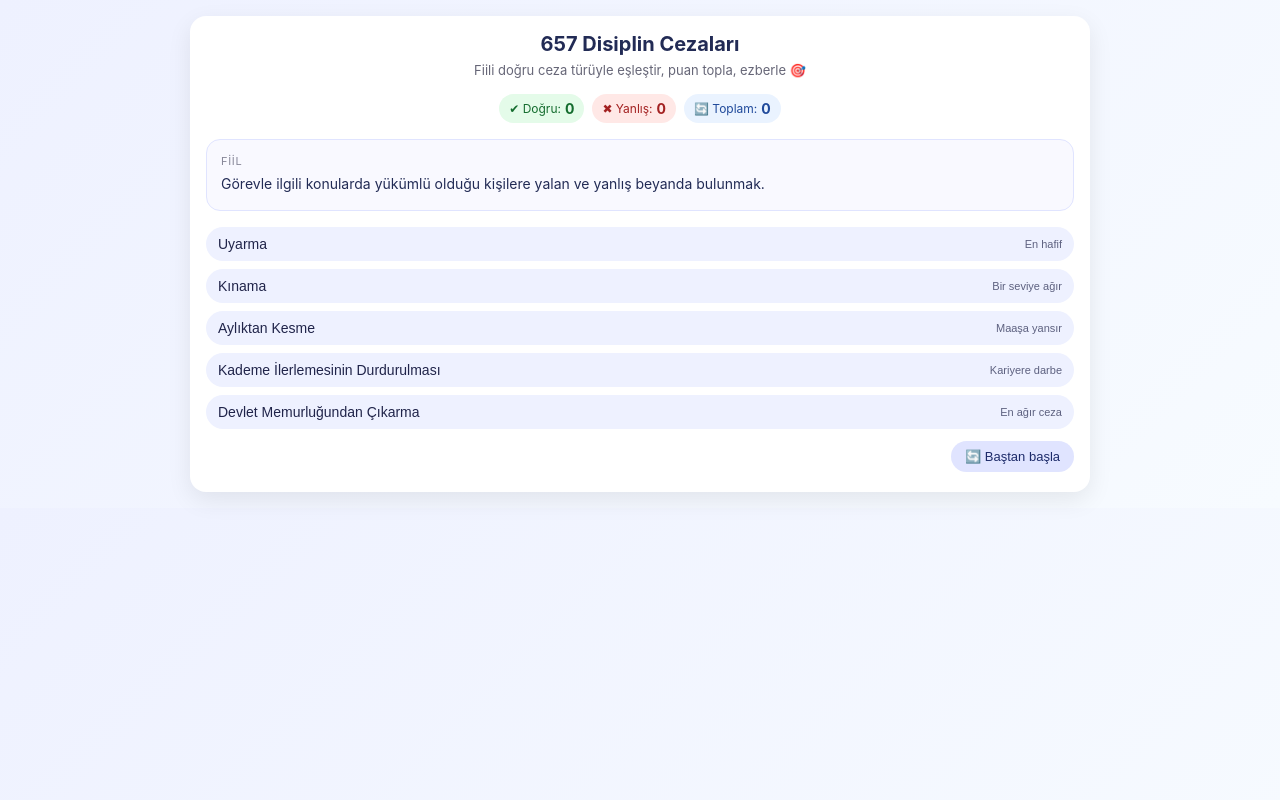
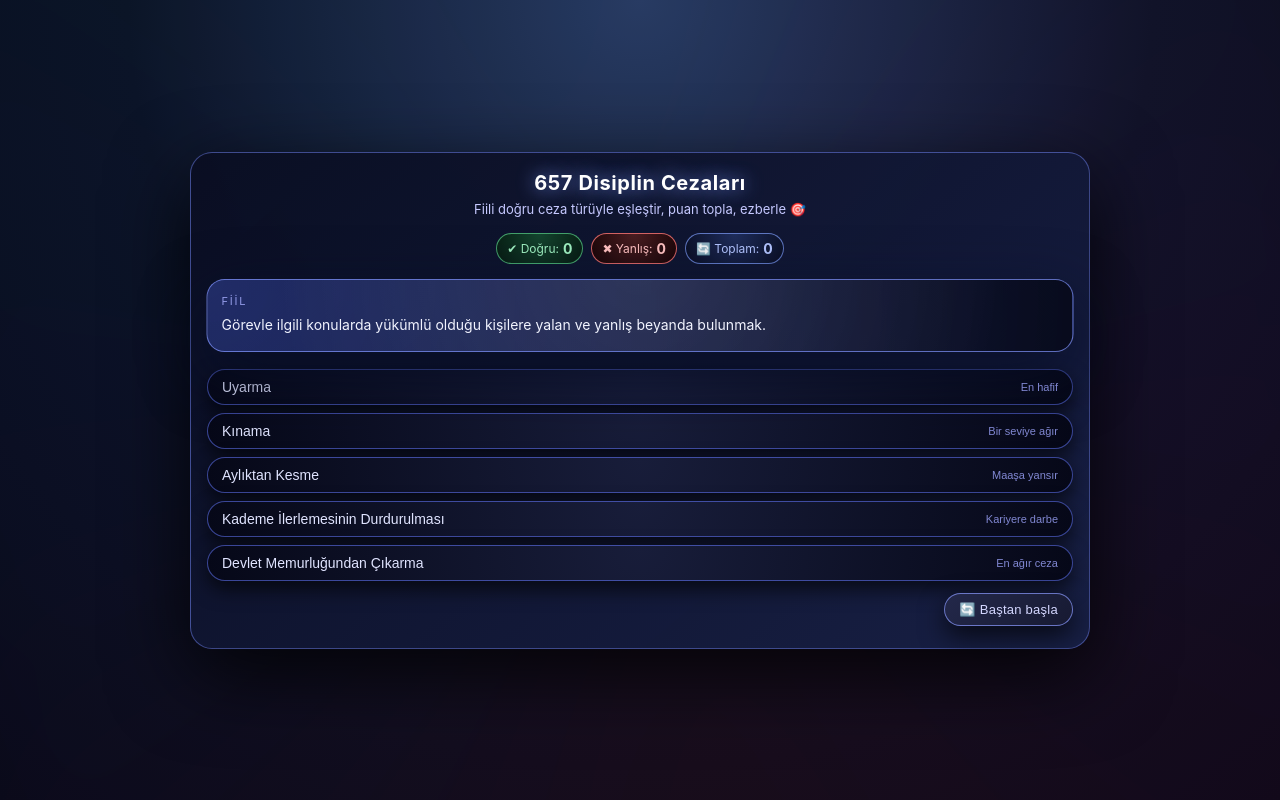
Before and after one commit to melihhk/657-disiplin-oyunu, a plain HTML site: page index.html in a window 1280 px wide. Drawn offline with Linux system fonts and the light colour scheme.

Commit message:
Revamp styles and animations in index.html
Updated styles and animations for improved aesthetics. Enhanced feedback and button interactions.

```diff
--- a/index.html
+++ b/index.html
@@ -9,33 +9,64 @@
 
     body {
       font-family: -apple-system, BlinkMacSystemFont, "Segoe UI", Arial, sans-serif;
-      background: linear-gradient(135deg, #eef1ff, #f7fbff);
       margin: 0;
+      min-height: 100vh;
       padding: 16px;
       display: flex;
       justify-content: center;
+      align-items: center;
+      background: radial-gradient(circle at top, #28335a 0, #080b18 50%, #02030a 100%);
+      color: #f5f7ff;
+      overflow-x: hidden;
+    }
+
+    /* Arkada yavaş dönen renk bulutu */
+    body::before {
+      content: "";
+      position: fixed;
+      inset: -50%;
+      z-index: -1;
+      background: conic-gradient(
+        from 180deg,
+        #4b6bff33,
+        #0cd3ff22,
+        #a855ff33,
+        #ff4b9233,
+        #4b6bff33
+      );
+      filter: blur(90px);
+      opacity: 0.4;
+      animation: spinGlow 22s linear infinite;
+    }
+
+    @keyframes spinGlow {
+      0% { transform: rotate(0deg); }
+      100% { transform: rotate(360deg); }
     }
 
     .app {
       width: 100%;
       max-width: 900px;
-      background: #ffffff;
-      border-radius: 16px;
-      padding: 16px 16px 20px;
-      box-shadow: 0 8px 25px rgba(0,0,0,0.08);
+      background: linear-gradient(140deg, rgba(10,14,34,0.96), rgba(24,32,70,0.98));
+      border-radius: 22px;
+      padding: 18px 16px 22px;
+      box-shadow: 0 26px 80px rgba(0,0,0,0.8);
+      border: 1px solid rgba(120,140,255,0.45);
     }
 
     h1 {
       font-size: 20px;
       margin: 0 0 6px;
       text-align: center;
-      color: #222b55;
+      color: #ffffff;
+      letter-spacing: 0.03em;
+      text-shadow: 0 0 18px rgba(123,152,255,0.85);
     }
 
     .subtitle {
       text-align: center;
       font-size: 13px;
-      color: #667;
+      color: #c6c9ff;
       margin-bottom: 16px;
     }
 
@@ -54,13 +85,26 @@
       display: flex;
       align-items: center;
       gap: 4px;
-      background: #f2f3ff;
-      color: #333;
+      background: radial-gradient(circle at top, #1d2340, #0c1022);
+      color: #e7e9ff;
+      border: 1px solid rgba(116,134,255,0.5);
     }
 
-    .stat.good { background: #e4fbe9; color: #146c2e; }
-    .stat.bad  { background: #ffe8e6; color: #a32121; }
-    .stat.total{ background: #eaf3ff; color: #204a9b; }
+    .stat.good {
+      background: radial-gradient(circle at top, #14452f, #071b12);
+      color: #9ff0c1;
+      border-color: rgba(92,214,142,0.7);
+    }
+    .stat.bad  {
+      background: radial-gradient(circle at top, #4a1e22, #190507);
+      color: #ffc0c0;
+      border-color: rgba(255,120,120,0.8);
+    }
+    .stat.total{
+      background: radial-gradient(circle at top, #1f2d5c, #0a0f24);
+      color: #b3c5ff;
+      border-color: rgba(129,160,255,0.7);
+    }
 
     .badge {
       font-weight: 700;
@@ -68,25 +112,56 @@
     }
 
     .card {
-      background: #f9f9ff;
-      border-radius: 14px;
+      position: relative;
+      background: radial-gradient(circle at top left, rgba(83,111,255,0.3), rgba(8,11,28,0.98));
+      border-radius: 18px;
       padding: 14px 14px 16px;
       margin-bottom: 16px;
-      border: 1px solid #e0e4ff;
+      border: 1px solid rgba(130,150,255,0.7);
+      box-shadow: 0 20px 60px rgba(0,0,0,0.8);
+      overflow: hidden;
+      animation: floatCard 6s ease-in-out infinite;
+    }
+
+    /* Soru kutusuna hafif hareket + parıltı */
+    .card::before {
+      content: "";
+      position: absolute;
+      inset: -25%;
+      background: radial-gradient(circle at top, rgba(255,255,255,0.15), transparent 55%);
+      opacity: 0.7;
+      mix-blend-mode: screen;
+      pointer-events: none;
+    }
+
+    @keyframes floatCard {
+      0% {
+        transform: translateY(0) scale(1);
+        box-shadow: 0 20px 60px rgba(0,0,0,0.75);
+      }
+      50% {
+        transform: translateY(-4px) scale(1.005);
+        box-shadow: 0 26px 70px rgba(23,49,140,0.9);
+      }
+      100% {
+        transform: translateY(0) scale(1);
+        box-shadow: 0 20px 60px rgba(0,0,0,0.75);
+      }
     }
 
     .card-label {
       font-size: 11px;
       text-transform: uppercase;
-      letter-spacing: 0.06em;
-      color: #889;
+      letter-spacing: 0.16em;
+      color: #a8afff;
       margin-bottom: 6px;
+      opacity: 0.85;
     }
 
     .fiil-text {
       font-size: 14px;
-      line-height: 1.4;
-      color: #222b55;
+      line-height: 1.5;
+      color: #f1f3ff;
       white-space: pre-wrap;
     }
 
@@ -99,18 +174,24 @@
 
     .choice-btn {
       width: 100%;
-      border: none;
       border-radius: 999px;
-      padding: 9px 12px;
+      border: 1px solid rgba(100,120,255,0.55);
+      padding: 9px 14px;
       font-size: 14px;
       text-align: left;
       display: flex;
       align-items: center;
       justify-content: space-between;
       cursor: pointer;
-      background: #eef1ff;
-      color: #20244a;
-      transition: transform 0.08s ease, box-shadow 0.08s ease, background 0.1s ease, color 0.1s ease;
+      background: radial-gradient(circle at top, #181d3a, #060818);
+      color: #e0e4ff;
+      transition:
+        transform 0.08s ease,
+        box-shadow 0.08s ease,
+        background 0.12s ease,
+        color 0.12s ease,
+        border-color 0.12s ease;
+      box-shadow: 0 8px 20px rgba(0,0,0,0.65);
     }
 
     .choice-btn span.label {
@@ -119,32 +200,43 @@
 
     .choice-btn span.tag {
       font-size: 11px;
-      opacity: 0.7;
+      opacity: 0.8;
+      color: #9fa7ff;
     }
 
-    .choice-btn:hover {
+    .choice-btn:hover:not(:disabled) {
       transform: translateY(-1px);
-      box-shadow: 0 3px 8px rgba(0,0,0,0.08);
+      box-shadow: 0 10px 24px rgba(17,26,80,0.9);
+      border-color: rgba(143,163,255,1);
+      background: radial-gradient(circle at top, #222a51, #070919);
+    }
+
+    .choice-btn:disabled {
+      cursor: default;
+      opacity: 0.94;
     }
 
     .choice-btn.correct {
-      background: #dffbe7;
-      color: #0f6a2e;
-      box-shadow: 0 3px 10px rgba(0,128,0,0.2);
+      background: radial-gradient(circle at top, #0f5a35, #05190f);
+      color: #c6ffe0;
+      box-shadow: 0 10px 30px rgba(40,204,120,0.85);
+      border-color: rgba(82,231,158,0.9);
     }
 
     .choice-btn.wrong {
-      background: #ffe2df;
-      color: #8c1515;
-      box-shadow: 0 3px 10px rgba(200,0,0,0.2);
+      background: radial-gradient(circle at top, #5b1416, #170607);
+      color: #ffd1d4;
+      box-shadow: 0 10px 30px rgba(255,60,80,0.9);
+      border-color: rgba(255,130,130,0.9);
       animation: shake 0.25s;
     }
 
+    /* Yanlış cevapta kutucuk titreme efekti */
     @keyframes shake {
       0% { transform: translateX(0); }
-      25% { transform: translateX(-3px); }
-      50% { transform: translateX(3px); }
-      75% { transform: translateX(-2px); }
+      25% { transform: translateX(-4px); }
+      50% { transform: translateX(4px); }
+      75% { transform: translateX(-3px); }
       100% { transform: translateX(0); }
     }
 
@@ -152,23 +244,25 @@
       border-radius: 12px;
       padding: 10px 12px;
       font-size: 13px;
-      line-height: 1.4;
+      line-height: 1.5;
       display: none;
       margin-bottom: 12px;
     }
 
     .feedback.good {
       display: block;
-      background: #e4fbe9;
-      border: 1px solid #b7ecc6;
-      color: #145729;
+      background: radial-gradient(circle at top, #0f3822, #05130b);
+      border: 1px solid #39d37f;
+      color: #b9ffdb;
+      box-shadow: 0 0 20px rgba(57,211,127,0.5);
     }
 
     .feedback.bad {
       display: block;
-      background: #ffe7e4;
-      border: 1px solid #f0b9b0;
-      color: #8a1919;
+      background: radial-gradient(circle at top, #4c1717, #150506);
+      border: 1px solid #ff7c7c;
+      color: #ffe0e0;
+      box-shadow: 0 0 20px rgba(255,98,98,0.5);
     }
 
     .feedback strong {
@@ -192,16 +286,20 @@
       display: inline-flex;
       align-items: center;
       gap: 6px;
+      letter-spacing: 0.02em;
     }
 
     .btn-primary {
-      background: #4a63ff;
+      background: linear-gradient(135deg, #4a63ff, #8e9bff);
       color: #fff;
+      box-shadow: 0 10px 26px rgba(43,72,255,0.7);
     }
 
     .btn-secondary {
-      background: #e0e4ff;
-      color: #1d2b6a;
+      background: linear-gradient(135deg, #23284a, #171a32);
+      color: #d4d7ff;
+      border: 1px solid rgba(139,154,255,0.7);
+      box-shadow: 0 10px 26px rgba(0,0,0,0.7);
     }
 
     .btn:disabled {
@@ -214,15 +312,15 @@
       text-align: center;
       font-size: 14px;
       margin-top: 8px;
-      color: #37436e;
+      color: #d3d6ff;
     }
 
-    /* Sonraki fiil butonunu gizledik, sadece otomatik geçiş var */
+    /* Sonraki fiil butonunu gizli tutuyoruz – otomatik geçiş var */
     #next-btn {
       display: none;
     }
 
-    /* 📱 Mobilde daha büyük ve tam ekran hisli olsun */
+    /* 📱 Mobil tam ekran his */
     @media (max-width: 600px) {
       body {
         padding: 0;
@@ -231,7 +329,7 @@
         border-radius: 0;
         box-shadow: none;
         min-height: 100vh;
-        padding: 16px 12px 20px;
+        padding: 18px 14px 22px;
       }
       h1 {
         font-size: 18px;
@@ -293,7 +391,7 @@
     </div>
 
     <div class="finished" id="finished-text" style="display:none;">
-      🎉 Tüm fiilleri bir kez (ve yanlışları tekrar tekrar) gördün. İstersen yeniden başlayıp pekiştirebilirsin.
+      🎉 Tüm fiilleri ve yanlış yaptıklarını tekrar tekrar gördün. İstersen yeniden başlayıp pekiştirebilirsin.
     </div>
   </div>
 
@@ -556,7 +654,11 @@
     const statWrong = document.getElementById("stat-wrong");
     const statTotal = document.getElementById("stat-total");
 
-    const REASK_OFFSET = 4; // Şu andaki sorudan 4. sıraya (arada 3 soru olacak şekilde)
+    // ❗ Yanlış cevaplanan fiil:
+    //    - 3 soru sonra tekrar,
+    //    - bir 3 soru sonra daha tekrar (toplam 2 ekstra tekrar)
+    const REASK_OFFSET = 4;          // araya 3 soru girmesi için (şu anki + 4. pozisyon)
+    const MAX_EXTRA_REPEATS = 2;     // her yanlış fiil için 2 kez daha tekrar
 
     let upcoming = [];       // Sıradaki soru indexleri
     let currentPos = 0;      // upcoming içindeki pozisyon
@@ -564,6 +666,7 @@
     let correctCount = 0;
     let wrongCount = 0;
     let answeredCount = 0;   // Kullanıcının cevapladığı soru sayısı (tekrarlar dahil)
+    let repeatTracker = {};  // itemIndex -> planlanan ekstra tekrar sayısı
 
     function initGame() {
       const indices = [...items.keys()];
@@ -574,13 +677,17 @@
       wrongCount = 0;
       answeredCount = 0;
       hasAnswered = false;
+      repeatTracker = {};
+
       statCorrect.textContent = "0";
       statWrong.textContent = "0";
       statTotal.textContent = "0";
+
       feedbackEl.style.display = "none";
       feedbackEl.className = "feedback";
       finishedText.style.display = "none";
       if (nextBtn) nextBtn.disabled = true;
+
       renderCurrentFiil();
       renderButtons();
     }
@@ -652,11 +759,22 @@
           `❌ <strong>Yanlış seçim:</strong> Sen <strong>${selectedCat}</strong> dedin.<br>` +
           `✅ <strong>Doğru cevap:</strong> <strong>${correctCat}</strong>.`;
 
-        // ❗ Yanlış soruyu 3 soru sonra tekrar sor: şu anki item indexini,
-        // currentPos + 4. pozisyona (arada 3 soru olacak şekilde) ekleyelim.
+        // ❗ Yanlış soruyu 3 soru sonra ve 3 soru sonra tekrar olmak üzere
+        // en fazla 2 kez daha sıraya ekle
         const currentItemIndex = upcoming[currentPos];
-        const targetPos = Math.min(currentPos + REASK_OFFSET, upcoming.length);
-        upcoming.splice(targetPos, 0, currentItemIndex);
+        if (!repeatTracker[currentItemIndex]) {
+          repeatTracker[currentItemIndex] = 0;
+        }
+
+        while (repeatTracker[currentItemIndex] < MAX_EXTRA_REPEATS) {
+          const extraNumber = repeatTracker[currentItemIndex] + 1; // 1. tekrar, 2. tekrar
+          const targetPos = Math.min(
+            currentPos + REASK_OFFSET * extraNumber,
+            upcoming.length
+          );
+          upcoming.splice(targetPos, 0, currentItemIndex);
+          repeatTracker[currentItemIndex]++;
+        }
       }
 
       feedbackEl.style.display = "block";
```
